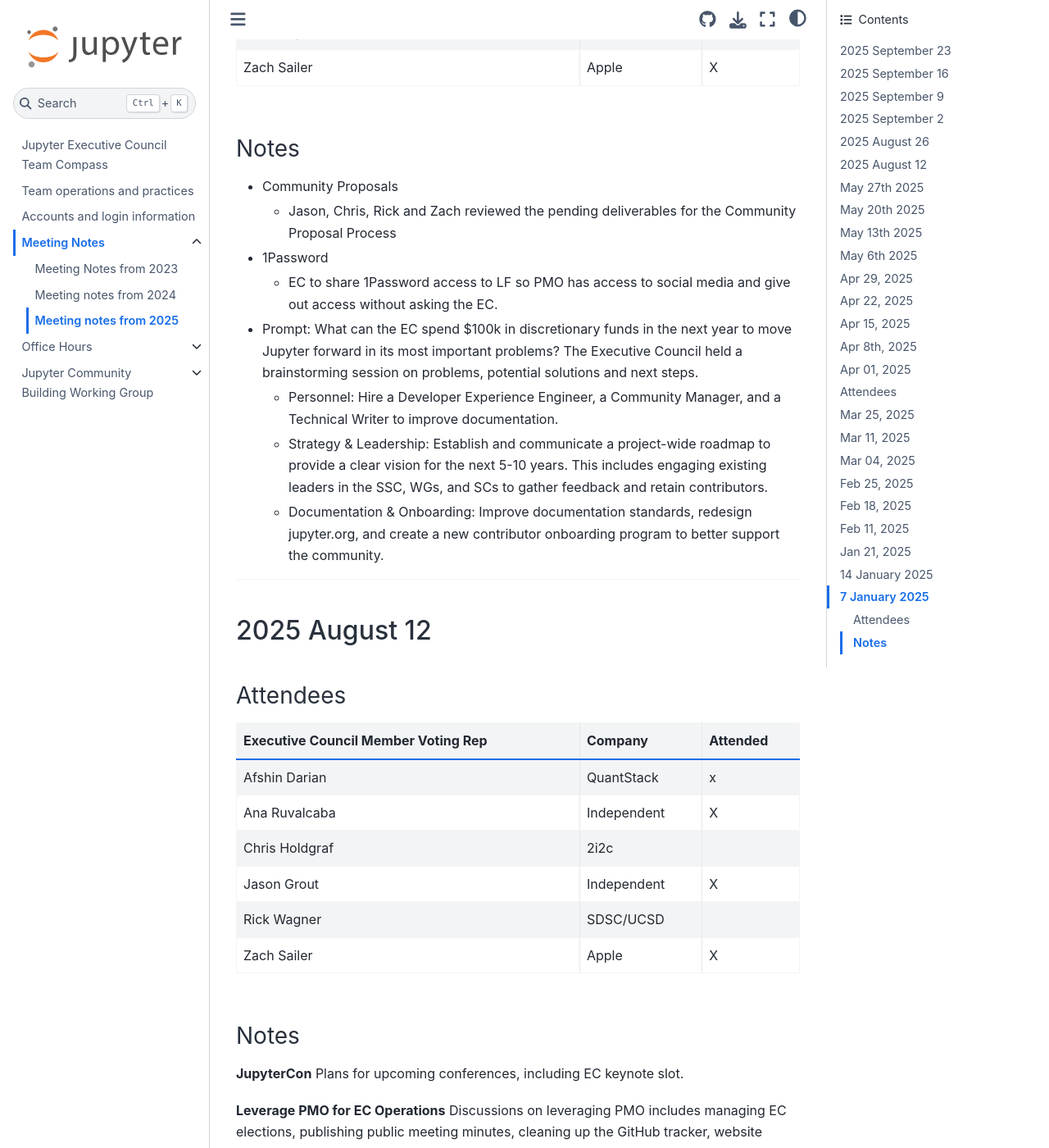
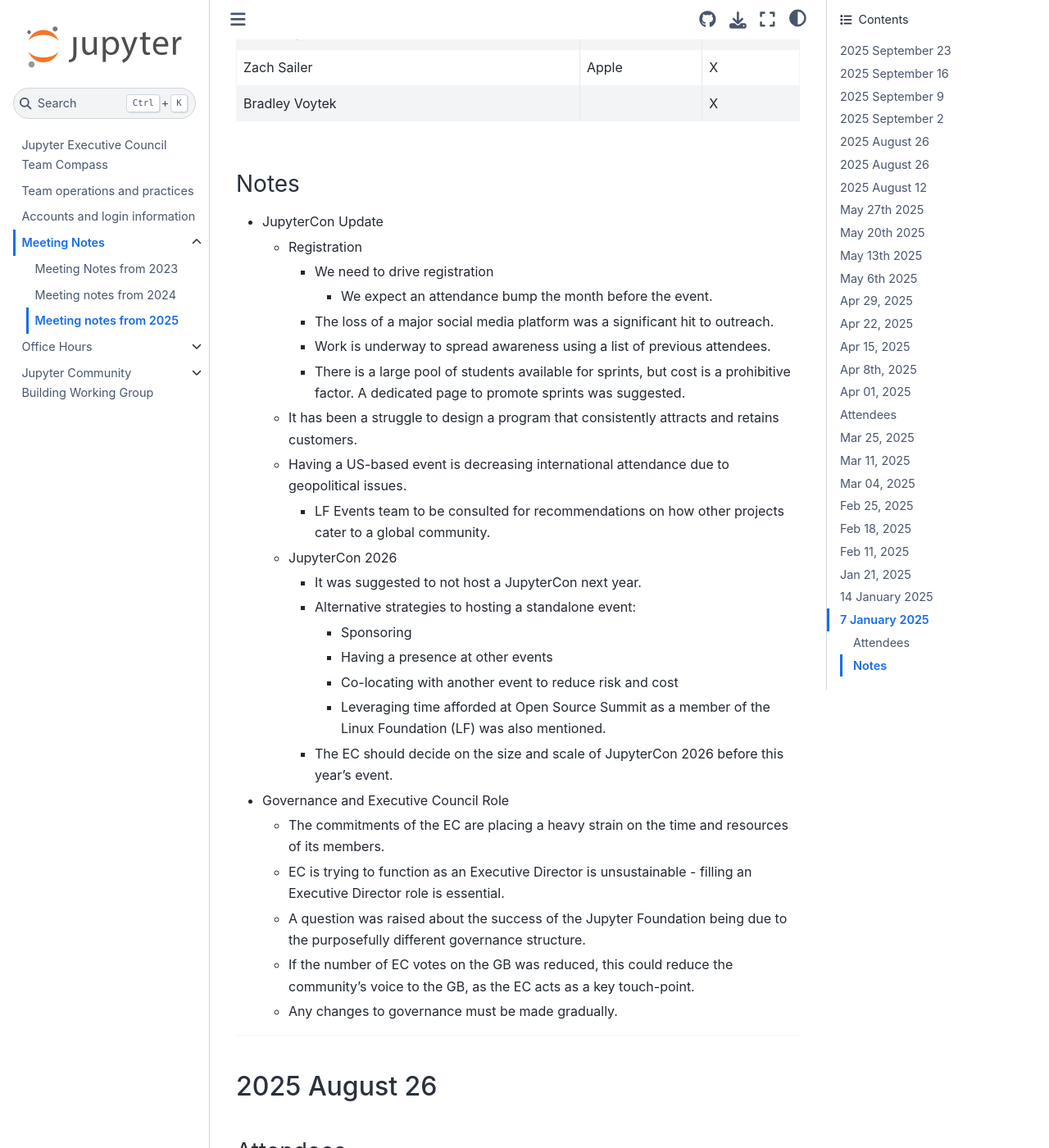
Before and after one commit to jupyter-governance/ec-team-compass, a Sphinx documentation site: the page built from docs/meeting_notes/2025.md, in a window 1280 px wide and 1400 px high, scrolled down 5050 px. Shown: the whole window at 82% size. Built offline with Sphinx 7.4.7 and the Sphinx Book theme 1.1.4, drawn with Linux system fonts in a browser that asks for light colours; some of the changed text lies outside the part shown.

```diff
--- a/docs/meeting_notes/2025.md
+++ b/docs/meeting_notes/2025.md
@@ -112,6 +112,49 @@
   * Problem and Goals: The Executive Council questioned whether the proposal effectively solved a pressing problem, noting that it aimed to get ahead of the issue of low-quality, AI-generated content. The goals are to establish a clear stance on AI, mitigate project risk, and empower maintainers and new contributors by providing a framework for using AI tools.
   * Concerns: The group expressed significant concerns about the proposal's length and the feasibility of enforcing its guidelines. They also acknowledged the need to address the strong ethical and moral opposition to AI, which stems from issues like intellectual property and environmental impact.
   * Community Impact: The Executive Council recognized that this conversation could consume a lot of energy and lead to "bikeshedding" and emotional debate. However, it was also suggested that the topic could be used to encourage participation in an upcoming strategic planning meeting.
+
+---
+
+## 2025 August 26
+
+### Attendees
+
+| Executive Council Member Voting Rep  | Company | Attended |
+| ------------- | ------------- | ------------- |
+| Afshin Darian | QuantStack | x |
+| Ana Ruvalcaba | Independent | X |
+| Chris Holdgraf | 2i2c | X |
+| Jason Grout | Independent | X |
+| Rick Wagner | SDSC/UCSD | X |
+| Zach Sailer | Apple | X |
+| Bradley Voytek |  | X |
+
+### Notes
+
+* JupyterCon Update
+    * Registration
+        * We need to drive registration
+            * We expect an attendance bump the month before the event.
+        * The loss of a major social media platform was a significant hit to outreach.
+        * Work is underway to spread awareness using a list of previous attendees.
+        * There is a large pool of students available for sprints, but cost is a prohibitive factor. A dedicated page to promote sprints was suggested.
+    * It has been a struggle to design a program that consistently attracts and retains customers.
+    * Having a US-based event is decreasing international attendance due to geopolitical issues.
+        * LF Events team to be consulted for recommendations on how other projects cater to a global community.
+    * JupyterCon 2026
+        * It was suggested to not host a JupyterCon next year.
+        * Alternative strategies to hosting a standalone event:
+            * Sponsoring
+            * Having a presence at other events
+            * Co-locating with another event to reduce risk and cost
+            * Leveraging time afforded at Open Source Summit as a member of the Linux Foundation (LF) was also mentioned.
+        * The EC should decide on the size and scale of JupyterCon 2026 before this year's event.
+* Governance and Executive Council Role
+    * The commitments of the EC are placing a heavy strain on the time and resources of its members.
+    * EC is trying to function as an Executive Director is unsustainable - filling an Executive Director role is essential.
+    * A question was raised about the success of the Jupyter Foundation being due to the purposefully different governance structure.
+    * If the number of EC votes on the GB was reduced, this could reduce the community's voice to the GB, as the EC acts as a key touch-point.
+    * Any changes to governance must be made gradually.
 
 ---
 
```
